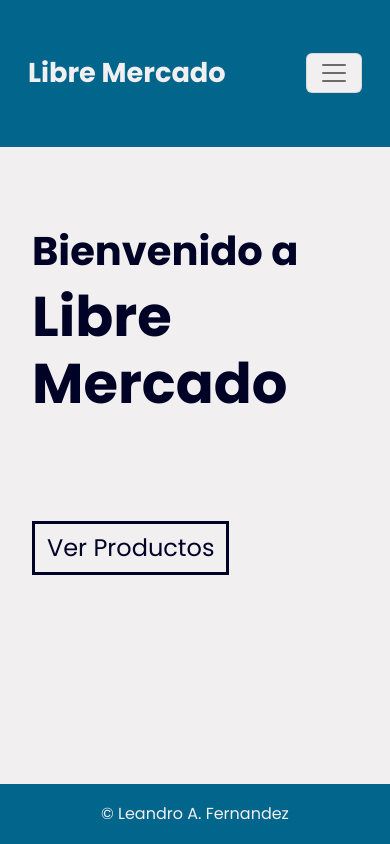
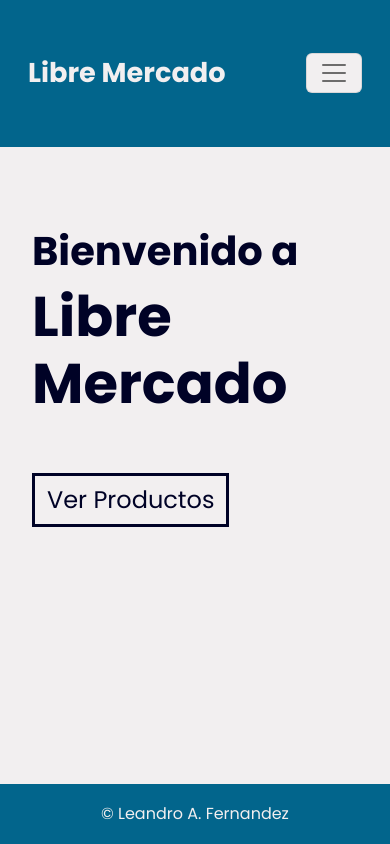
Before and after one commit to LeandroAgustinFernandez/Coderhouse-PF-React, a React (Create React App) app: page / in a window 390 px wide. Built offline with nearby package versions, Linux system fonts and the light colour scheme; no server answers; the database is empty.

Commit message:
EntregaFinal+LeandroFernandez v2.4.2

```diff
--- a/src/Components/Home/Home.css
+++ b/src/Components/Home/Home.css
@@ -23,7 +23,7 @@
 
 .home .home-btn {
     color: var(--color-third);
-    margin-top: 4em;
+    margin: 2em 0 1em;
     border: 3px solid var(--color-third);
     font-size: 2em;
 }
@@ -45,7 +45,21 @@
     background-color: var(--color-second);
 }
 
-@media (max-width: 756px) {
+@media (max-width: 1440px) {
+    .home {
+        padding: 5em 2em;
+        background-size: 50%;
+    }
+}
+
+@media (max-width: 1200px) {
+    .home {
+        padding: 5em 2em;
+        background-size: 70%;
+    }
+}
+
+@media (max-width: 768px) {
     .home {
         padding: 5em 2em;
         background-image: none;
--- a/src/assets/firebaseConnection.js
+++ b/src/assets/firebaseConnection.js
@@ -12,7 +12,7 @@ import {
 } from "firebase/firestore";
 
 const firebaseConfig = {
-  apiKey: process.env.REACT_APP_APIKEY,
+  apiKey: 'AIzaSyCXt24DLbizoWFBjpmoVkywmWR38YAiSn4',
   authDomain: 'coderhouse-ecommerce-ceaff.firebaseapp.com',
   projectId: 'coderhouse-ecommerce-ceaff',
   storageBucket: 'coderhouse-ecommerce-ceaff.appspot.com',
```
